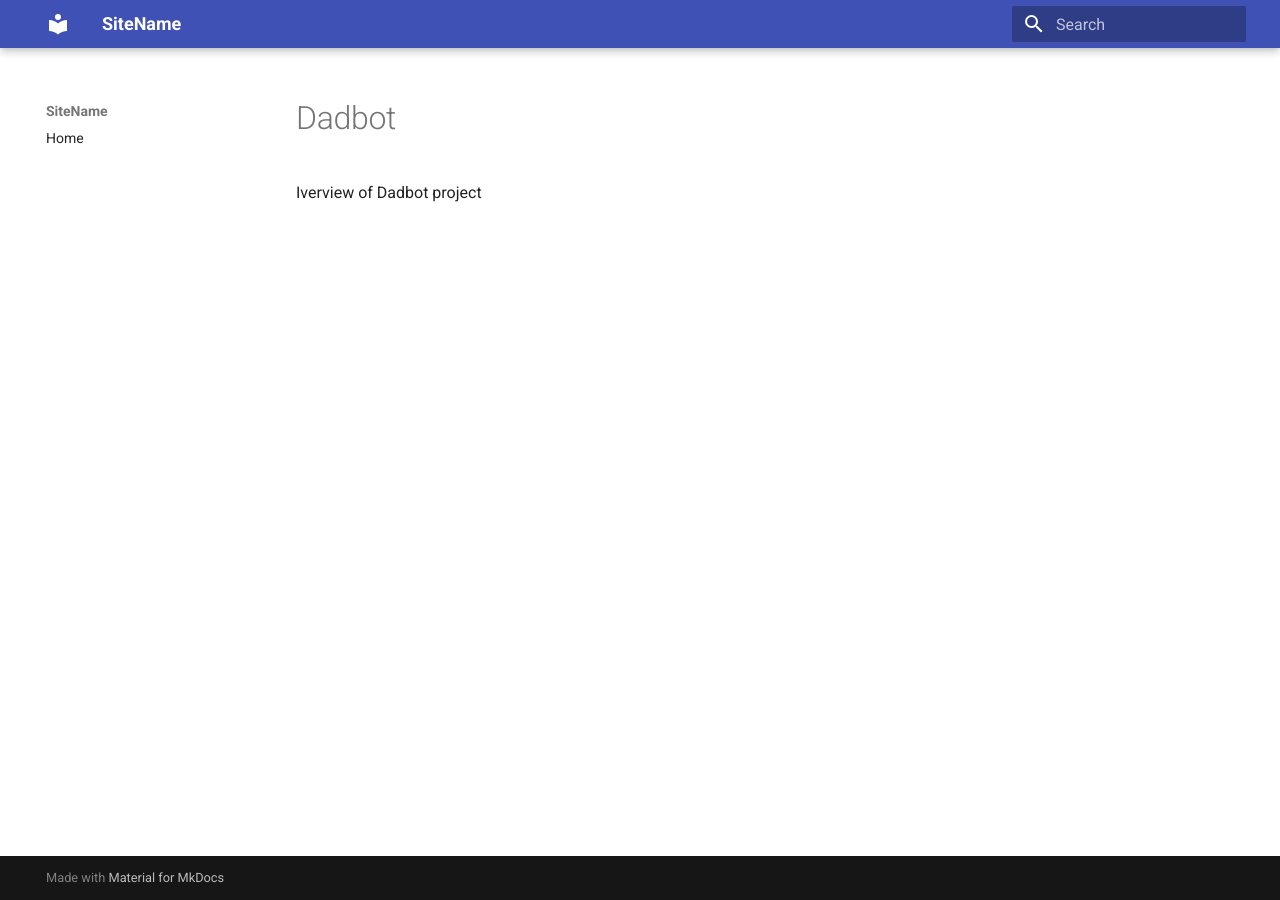
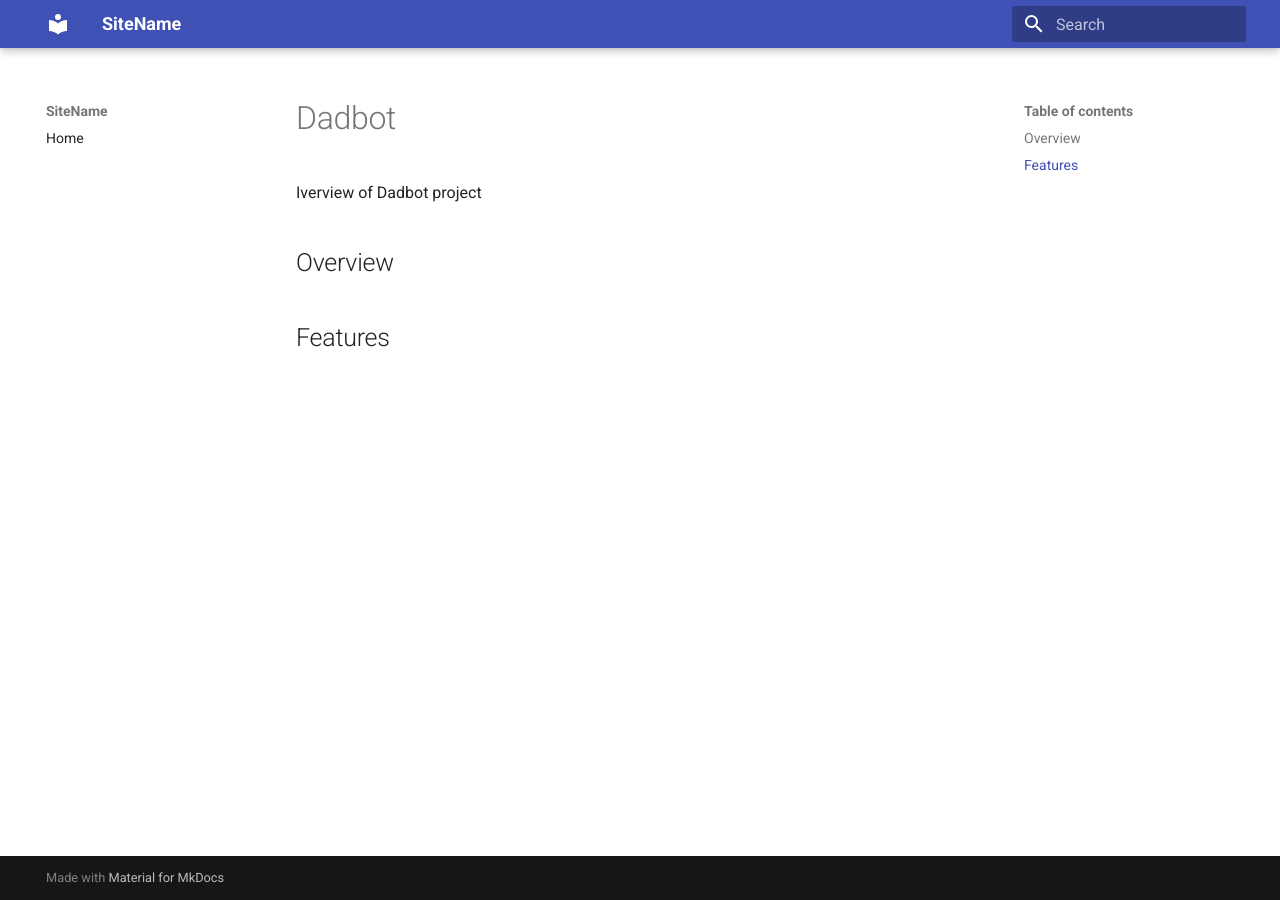
Before and after one commit to gfrovera/resume-profile-docs, an MkDocs documentation site: the page built from docs/dadbot/overview.md, in a window 1280 px wide. Built offline with MkDocs 1.6.1 and Material for MkDocs 9.7.7, drawn with Linux system fonts in a browser that asks for light colours.

Commit message:
testing remote page. local test is correct

```diff
--- a/docs/dadbot/overview.md
+++ b/docs/dadbot/overview.md
@@ -1,3 +1,8 @@
 # Dadbot
 
 Iverview of Dadbot project
+
+## Overview
+
+
+## Features
--- a/mkdocs.yml
+++ b/mkdocs.yml
@@ -1,13 +1,23 @@
 site_name: SiteName
 site_url: https://gfrovera.github.io/resume-profile-docs/
 site_author: Garrett Rovera
+nav:
+  - Home: index.md
+  # - Projects:
+  #   - DadBot: dadbot/overview.md
+theme:
+  name: material
+  features:
+    - navigation.tabls
+    - navigation.sections
+    - navigation.top
+    - search.suggest
+    - search.highlight
+    - content.tabs.link
+    - content.code.annotation
+    - content.code.copy
+  language: en
 
-nav:
-    - Home: index.md
-    # - Projects:
-
-theme:
-    name: material
 
 # plugins:
 #   - search
```
